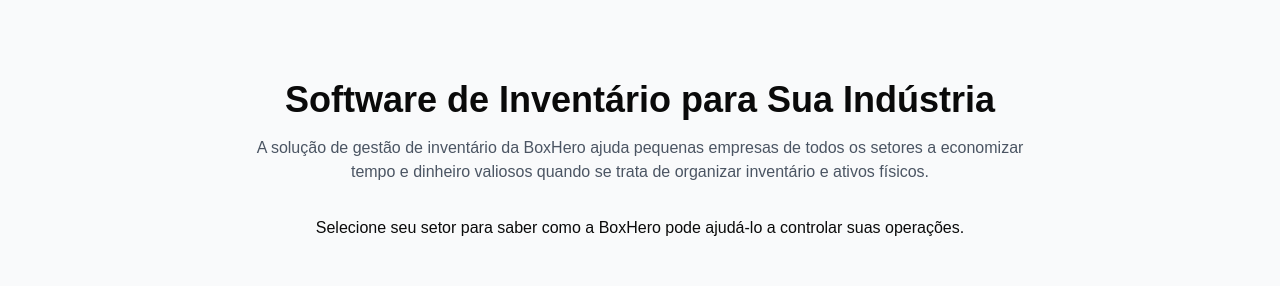
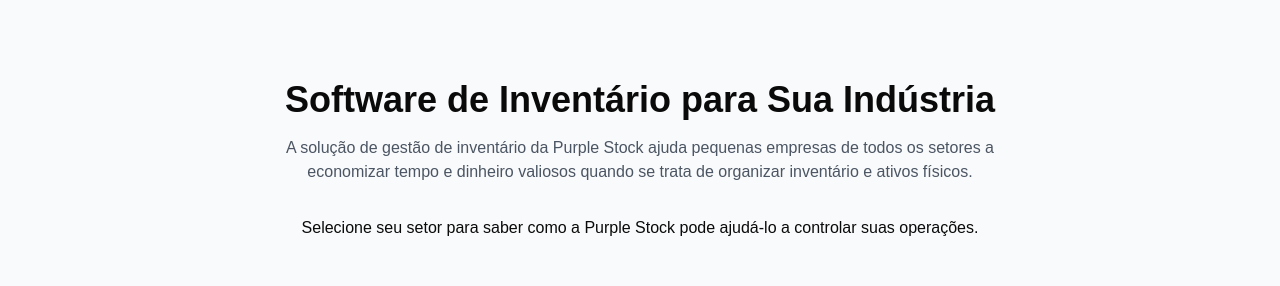
Before and after one commit to Purple-Stock/new_lp, a Next.js app: page / in a window 1280 px wide. Shown: the part 5140-5426 px from the top of the page. Built offline with nearby package versions, Linux system fonts and the light colour scheme.

Commit message:
Update brand name from BoxHero to Purple Stock in FAQ and Industries components

```diff
--- a/components/faq-cta.tsx
+++ b/components/faq-cta.tsx
@@ -78,12 +78,12 @@ export function FaqCta() {
           <h2 className="text-4xl font-bold">
             Gestão de Inventário Simplificada{" "}
             <span className="block">
-              Começa Com <span className="text-[#9333E9]">BoxHero</span>
+              Começa Com <span className="text-[#9333E9]">Purple Stock</span>
             </span>
           </h2>
 
           <p className="text-xl text-gray-600 max-w-2xl mx-auto">
-            Rastreie e gerencie seu inventário em uma única plataforma. Use BoxHero em seu celular, desktop ou tablet
+            Rastreie e gerencie seu inventário em uma única plataforma. Use Purple Stock em seu celular, desktop ou tablet
             para sincronização automática e use todos os nossos recursos premium.
           </p>
         </div>
--- a/components/industries.tsx
+++ b/components/industries.tsx
@@ -65,11 +65,11 @@ export function Industries() {
       <div className="max-w-7xl mx-auto px-4 sm:px-6 lg:px-8">
         <h2 className="text-4xl font-bold text-center mb-4">Software de Inventário para Sua Indústria</h2>
         <p className="text-center text-gray-600 mb-8 max-w-3xl mx-auto">
-          A solução de gestão de inventário da BoxHero ajuda pequenas empresas de todos os setores a economizar tempo e
+          A solução de gestão de inventário da Purple Stock ajuda pequenas empresas de todos os setores a economizar tempo e
           dinheiro valiosos quando se trata de organizar inventário e ativos físicos.
         </p>
         <p className="text-center mb-12">
-          Selecione seu setor para saber como a BoxHero pode ajudá-lo a controlar suas operações.
+          Selecione seu setor para saber como a Purple Stock pode ajudá-lo a controlar suas operações.
         </p>
 
         <div className="grid grid-cols-2 md:grid-cols-3 lg:grid-cols-4 gap-4">
```
